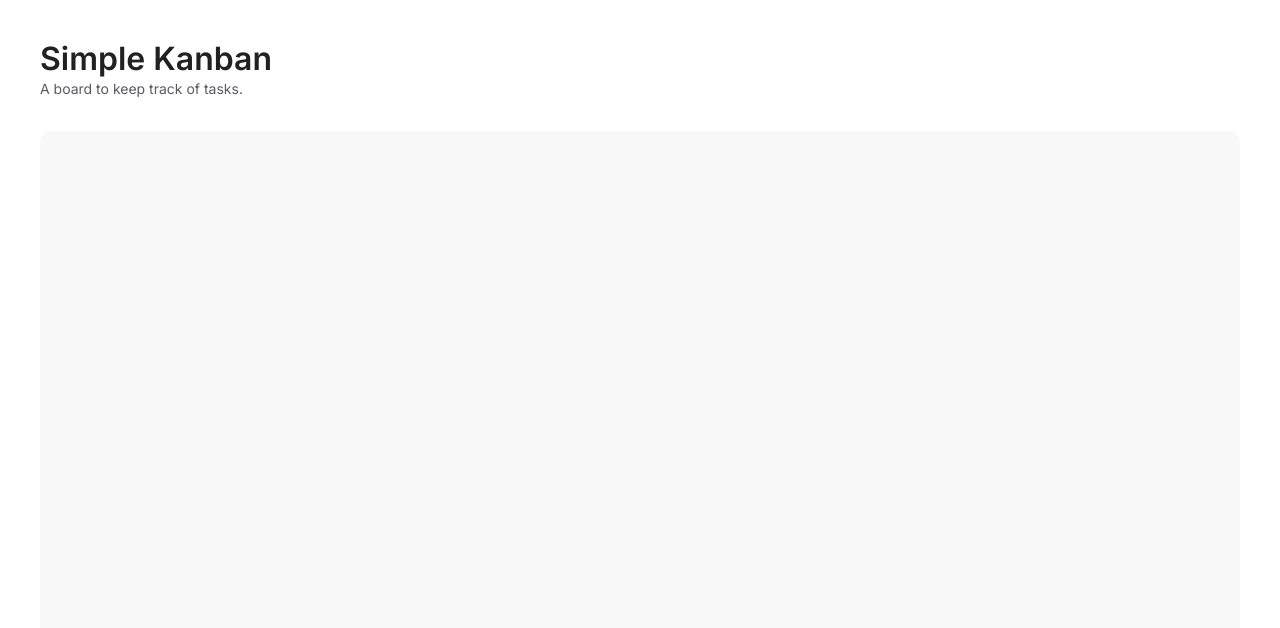
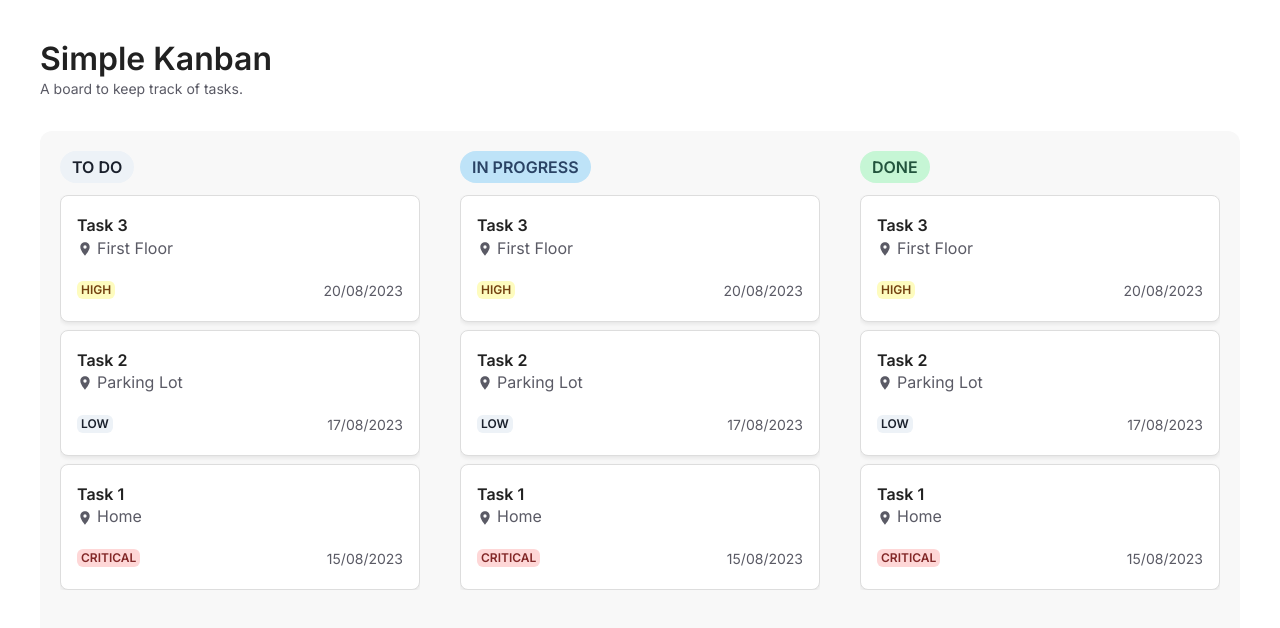
Before and after one commit to EriJohnson/simple-kanban, a React (Vite) app: page / in a window 1280 px wide. Shown: the top 628 px of the page. Built offline with nearby package versions, Linux system fonts and the light colour scheme.

Commit message:
feat: layout of board and task cards

```diff
--- a/src/assets/theme.ts
+++ b/src/assets/theme.ts
@@ -14,10 +14,19 @@ const styles = {
       MozOsxFontSmoothing: "grayscale",
       WebkitTextSizeAdjust: "100%",
     },
+    "html, body": {
+      margin: 0,
+      padding: 0,
+      height: "100%",
+      minHeight: "100vh",
+      display: "flex",
+      flexDirection: "column",
+    },
     body: {
-      margin: 0,
-      minHeight: "100vh",
       color: "#5A5A65",
+    },
+    "::-webkit-scrollbar": {
+      display: "none",
     },
   },
 };
--- a/src/components/Board/index.tsx
+++ b/src/components/Board/index.tsx
@@ -1,27 +1,36 @@
-import { Container, Flex, Heading, Text } from "@chakra-ui/react";
+import { Container, Heading, SimpleGrid, Text } from "@chakra-ui/react";
+import Column from "../Column";
 
 export default function Board() {
   return (
     <>
       <Container
         maxWidth="1280px"
-        minHeight="100vh"
+        height="100vh"
         display="flex"
         flexDirection="column"
         padding={{ base: 4, md: 10 }}
+        overflow="hidden"
       >
         <Heading as="h1" fontSize="2rem">
           Simple Kanban
         </Heading>
         <Text fontSize="sm">A board to keep track of tasks.</Text>
 
-        <Flex
+        <SimpleGrid
           flex={1}
-          width="full"
           marginTop={8}
           borderRadius="xl"
+          columns={{ base: 1, md: 3 }}
           background="#F8F8F8"
-        ></Flex>
+          spacing={10}
+          padding={5}
+          overflow="hidden"
+        >
+          <Column type="todo" />
+          <Column type="inProgress" />
+          <Column type="done" />
+        </SimpleGrid>
       </Container>
     </>
   );
--- /dev/null
+++ b/src/components/Column/index.tsx
@@ -0,0 +1,78 @@
+import { Badge, VStack } from "@chakra-ui/react";
+import TaskCard from "../TaskCard";
+import { Task } from "@/types/Task";
+
+function getColorScheme(type: Task["status"]) {
+  switch (type) {
+    case "todo":
+      return "gray";
+    case "inProgress":
+      return "blue";
+    case "done":
+      return "green";
+  }
+}
+
+function getTitle(type: Task["status"]) {
+  switch (type) {
+    case "todo":
+      return "To do";
+    case "inProgress":
+      return "In progress";
+    case "done":
+      return "Done";
+  }
+}
+
+interface ColumnProps {
+  type: Task["status"];
+}
+
+export default function Column({ type }: ColumnProps) {
+  return (
+    <VStack maxHeight="100%" spacing={3} align="start" overflow="hidden">
+      <Badge
+        borderRadius="full"
+        fontSize="md"
+        fontWeight="semibold"
+        paddingX={3}
+        paddingY={1}
+        colorScheme={getColorScheme(type)}
+      >
+        {getTitle(type)}
+      </Badge>
+
+      <VStack w="full" overflowY="auto">
+        <TaskCard
+          description="This is a task..."
+          name="Task 3"
+          priority="high"
+          status="todo"
+          date="2023-08-20"
+          location="First Floor"
+          id={1}
+        />
+
+        <TaskCard
+          description="This is a task..."
+          name="Task 2"
+          priority="low"
+          status="todo"
+          date="2023-08-17"
+          location="Parking Lot"
+          id={1}
+        />
+
+        <TaskCard
+          description="This is a task..."
+          name="Task 1"
+          priority="critical"
+          status="todo"
+          date="2023-08-15"
+          location="Home"
+          id={1}
+        />
+      </VStack>
+    </VStack>
+  );
+}
--- /dev/null
+++ b/src/components/TaskCard/index.tsx
@@ -0,0 +1,69 @@
+import { Task } from "@/types/Task";
+import {
+  Badge,
+  Card,
+  CardBody,
+  CardFooter,
+  CardHeader,
+  HStack,
+  Heading,
+  Text,
+} from "@chakra-ui/react";
+import LocationIcon from "../icons/Location";
+import formatDate from "@/utils/formatDate";
+
+function getColorScheme(type: Task["priority"]) {
+  switch (type) {
+    case "critical":
+      return "red";
+    case "high":
+      return "yellow";
+    case "low":
+      return "gray";
+  }
+}
+
+export default function TaskCard(task: Task) {
+  return (
+    <Card
+      w="full"
+      borderRadius="lg"
+      border="1px solid #DDD"
+      boxShadow="0px 2px 4px 0px rgba(0, 0, 0, 0.08)"
+      cursor="pointer"
+      transition="all 0.2s"
+      color="#5A5A65"
+      _hover={{
+        boxShadow: "0px 2px 4px 0px rgba(0, 0, 0, 0.16)",
+        bg: "#F8F8F8",
+      }}
+    >
+      <CardHeader px={4} pb={0}>
+        <Heading fontSize="md" fontWeight="semibold">
+          {task.name}
+        </Heading>
+      </CardHeader>
+
+      <CardBody px={4} py={0}>
+        <Text>
+          <LocationIcon mr={1} />
+          {task.location}
+        </Text>
+      </CardBody>
+
+      <CardFooter px={4}>
+        <HStack w="full" justify="space-between">
+          <Badge
+            colorScheme={getColorScheme(task.priority)}
+            borderRadius="md"
+            paddingX={1}
+          >
+            {task.priority}
+          </Badge>
+
+          <Text fontSize="sm">{formatDate(task.date)}</Text>
+        </HStack>
+      </CardFooter>
+    </Card>
+  );
+}
--- /dev/null
+++ b/src/components/icons/Location/index.tsx
@@ -0,0 +1,18 @@
+import { Icon, IconProps } from "@chakra-ui/react";
+
+export default function LocationIcon(props: IconProps) {
+  return (
+    <Icon
+      viewBox="0 0 24 24"
+      stroke="currentColor"
+      fill="currentColor"
+      strokeWidth="0"
+      height="1em"
+      width="1em"
+      {...props}
+    >
+      <path fill="none" d="M0 0h24v24H0z"></path>
+      <path d="M12 2C8.13 2 5 5.13 5 9c0 5.25 7 13 7 13s7-7.75 7-13c0-3.87-3.13-7-7-7zm0 9.5a2.5 2.5 0 010-5 2.5 2.5 0 010 5z"></path>
+    </Icon>
+  );
+}
--- /dev/null
+++ b/src/types/Task.ts
@@ -0,0 +1,10 @@
+export interface Task {
+  id: number;
+  name: string;
+  date: string;
+  location: string;
+  priority: "low" | "high" | "critical";
+  description: string;
+  attachments?: string[];
+  status: "todo" | "inProgress" | "done";
+}
--- /dev/null
+++ b/src/utils/formatDate.ts
@@ -0,0 +1,3 @@
+export default function formatDate(date: string) {
+  return new Date(date).toLocaleDateString("pt-BR");
+}
```
